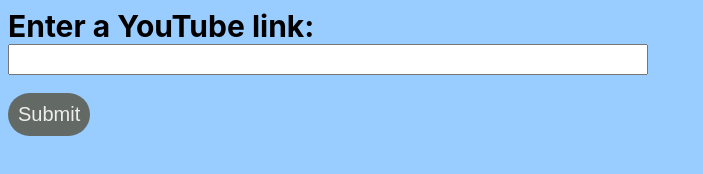
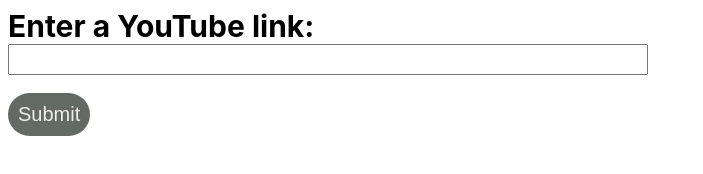
Before and after one commit to jamesvickers19/youtube_download_server, a React app in the folder frontend/: page / in a window 1280 px wide. Shown: the whole page, without its empty margins (0-703 px from the left). Built offline with nearby package versions, Linux system fonts and the light colour scheme.

Commit message:
Change background to white, makes links show better

```diff
--- a/frontend/src/index.css
+++ b/frontend/src/index.css
@@ -1,5 +1,5 @@
 body {
-  background-color: #99ccff;
+  background-color: white;
 }
 
 label {
```
